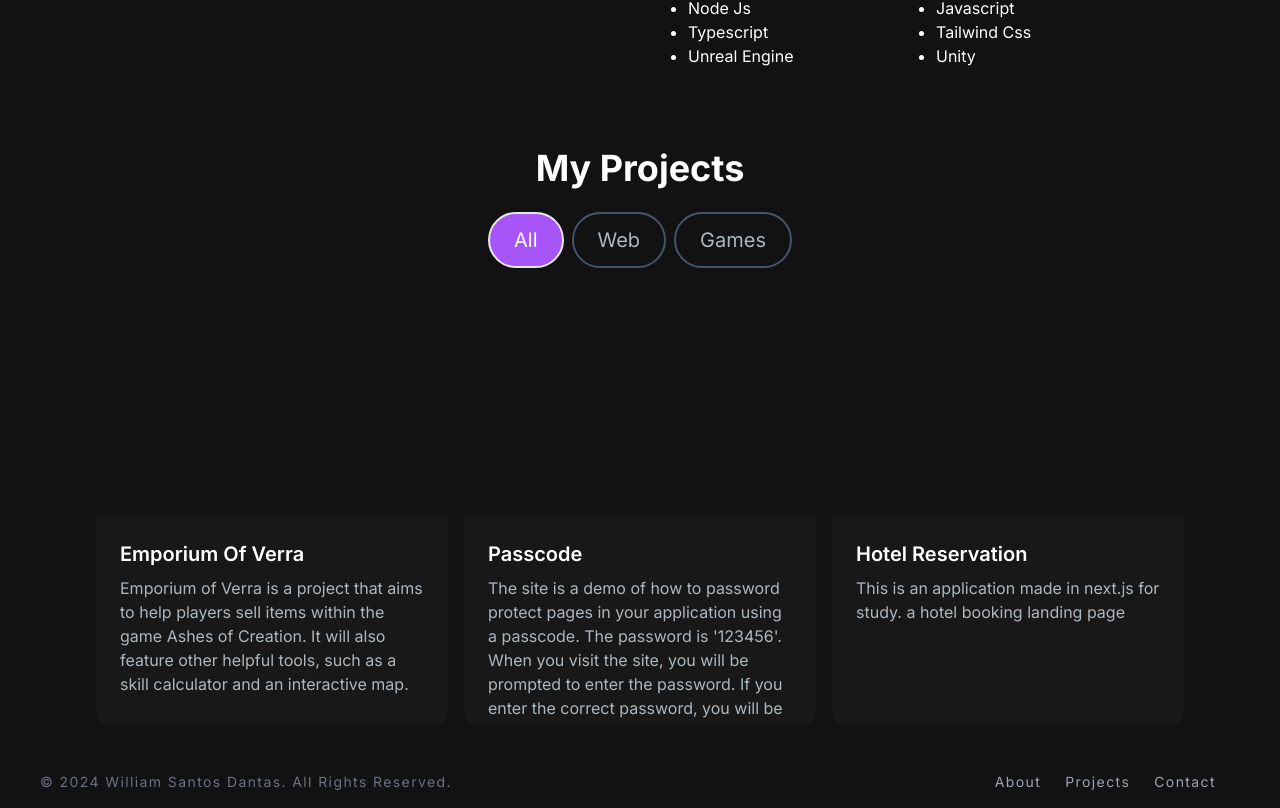
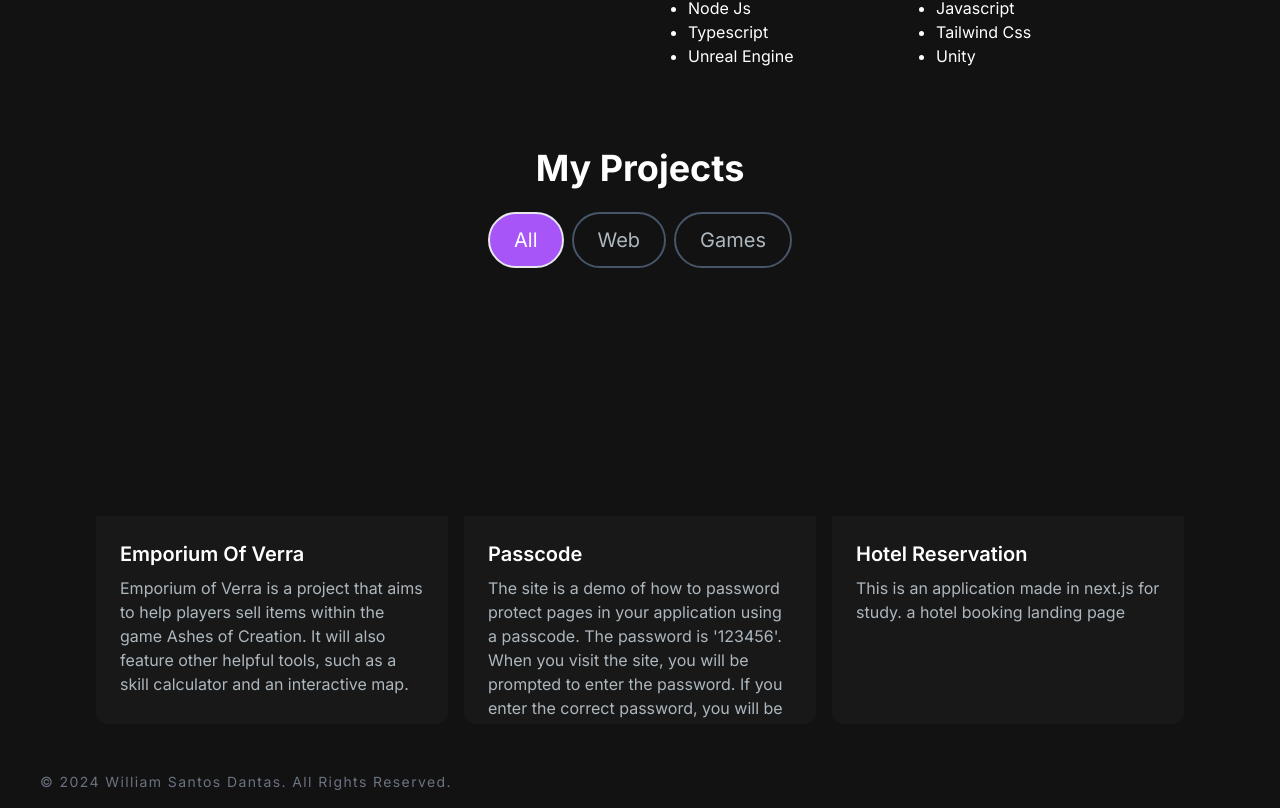
Before and after one commit to William-Dantas-Dev/william-portfolio, a Next.js app: page / in a window 1280 px wide. Shown: the part 898-1706 px from the top of the page. Built offline with nearby package versions, Linux system fonts and the light colour scheme.

Commit message:
fix footer and profile image

```diff
--- a/src/app/components/Footer.tsx
+++ b/src/app/components/Footer.tsx
@@ -15,9 +15,9 @@ const Footer = ({}: {
           <a href="#" className="hover:underline"> William Santos Dantas. </a>All Rights Reserved.
         </span>
         <ul className="flex flex-wrap items-center text-sm text-gray-400 hover:text-gray-500">
-          {Menus.map((menu) => (
+          {/* {Menus.map((menu) => (
             <FooterItem key={menu.id} value={menu.title}/>
-          ))}
+          ))} */}
         </ul>
       </footer>
     </>
```
Also changed, not shown: public/images/profile.png (renamed from public/images/icons/profile.png).
